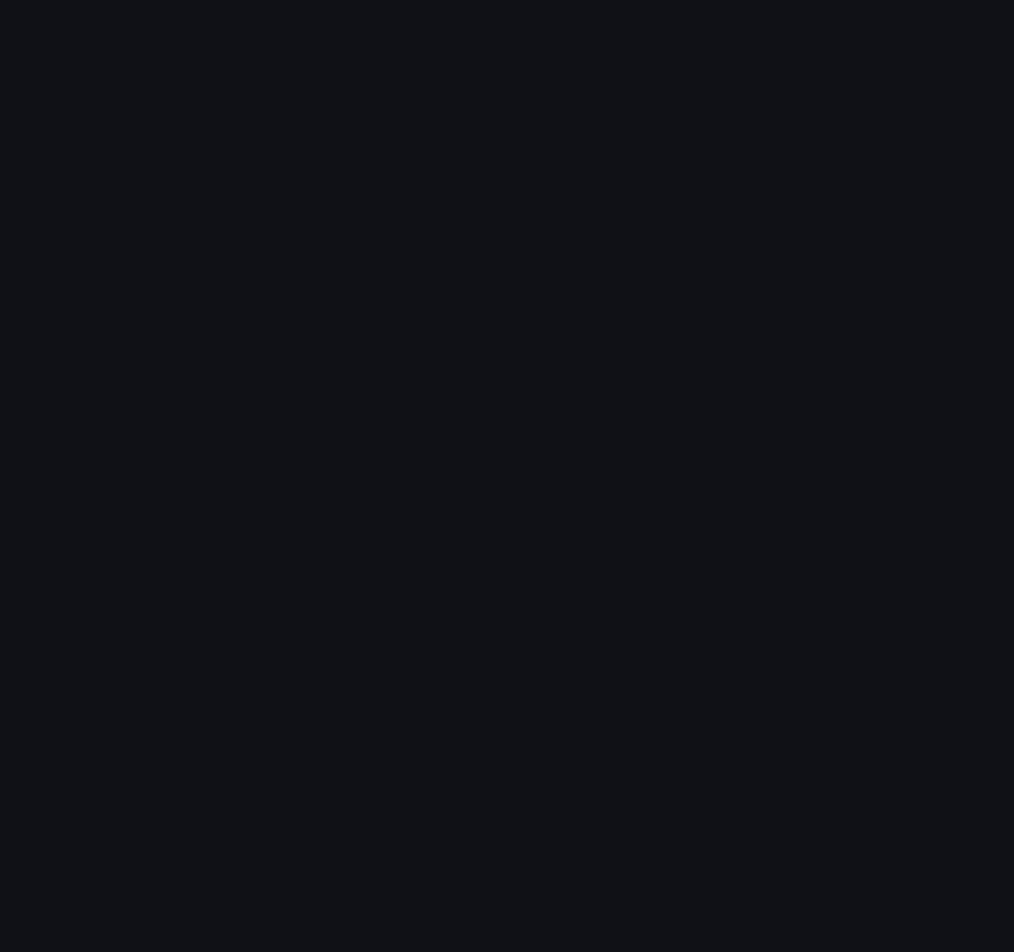
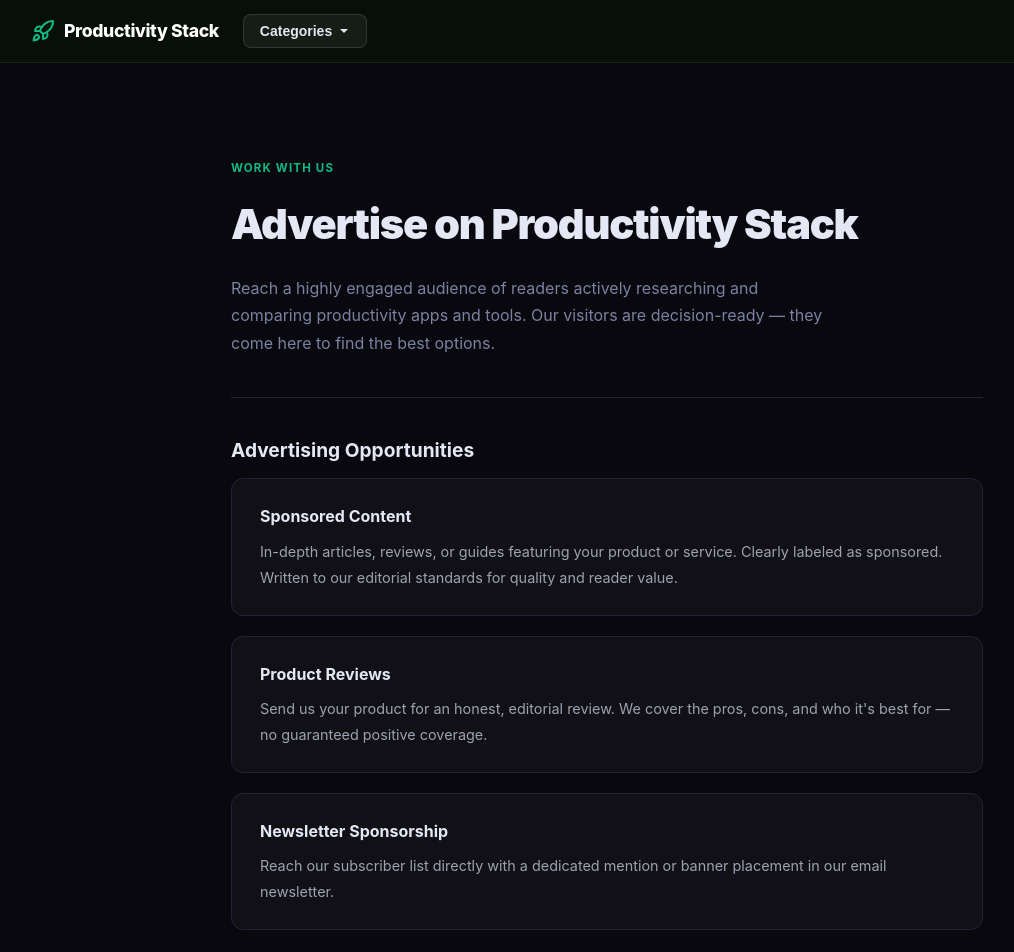
Before and after one commit to conceptsellerbills-cmyk/productivity-stack, a Next.js app: page /advertise in a window 1280 px wide. Before the commit this address had no page. Shown: the top 952 px of the page, without its empty margins (33-1047 px from the left). Before the commit the page ends 800 px from the top, so only its background shows below. Built offline with nearby package versions, Linux system fonts and the light colour scheme.

Commit message:
feat: add Advertise page

```diff
--- /dev/null
+++ b/app/advertise/page.tsx
@@ -0,0 +1,57 @@
+import type { Metadata } from "next";
+export const metadata: Metadata = { title: "Advertise — Productivity Stack", description: "Advertise with Productivity Stack and reach a targeted audience interested in productivity apps and tools." };
+export default function AdvertisePage() {
+  return (
+    <>
+      <style>{`
+  *,*::before,*::after{box-sizing:border-box;margin:0;padding:0}
+  body{background:#09080f;color:#e4e8f4;font-family:-apple-system,BlinkMacSystemFont,"Segoe UI",sans-serif;line-height:1.7}
+  a{color:#10b981;text-decoration:none}
+  a:hover{text-decoration:underline}
+  .page-wrap{max-width:800px;margin:0 auto;padding:56px 24px 100px}
+  .page-eyebrow{font-size:0.72rem;font-weight:700;letter-spacing:0.1em;text-transform:uppercase;color:#10b981;margin-bottom:10px}
+  .page-title{font-size:clamp(1.8rem,4vw,2.6rem);font-weight:900;letter-spacing:-0.03em;margin-bottom:16px;color:#e4e8f4}
+  .page-subtitle{font-size:1rem;color:#7a82a0;margin-bottom:40px;line-height:1.7;max-width:600px}
+  .page-divider{border:none;border-top:1px solid #1e2535;margin:36px 0}
+  h2{font-size:1.2rem;font-weight:700;color:#e4e8f4;margin:32px 0 12px}
+  p{color:#9ca3af;line-height:1.8;margin-bottom:16px}
+  ul{color:#9ca3af;margin:0 0 16px 20px;line-height:1.9}
+  li{margin-bottom:4px}
+  .contact-form{display:flex;flex-direction:column;gap:16px;margin-top:24px}
+  .form-group{display:flex;flex-direction:column;gap:6px}
+  .form-group label{font-size:0.85rem;font-weight:600;color:#c8cad8}
+  .form-group input,.form-group textarea,.form-group select{background:rgba(255,255,255,0.05);border:1px solid rgba(255,255,255,0.1);border-radius:8px;padding:12px 16px;color:#e4e8f4;font-size:0.95rem;font-family:inherit;outline:none;transition:border-color 0.15s;resize:vertical}
+  .form-group input:focus,.form-group textarea:focus,.form-group select:focus{border-color:#10b981}
+  .form-group input::placeholder,.form-group textarea::placeholder{color:#4b5563}
+  .form-submit{background:#10b981;color:#fff;border:none;border-radius:10px;padding:13px 32px;font-size:1rem;font-weight:700;cursor:pointer;align-self:flex-start;transition:opacity 0.15s}
+  .form-submit:hover{opacity:0.85}
+  .info-card{background:rgba(255,255,255,0.03);border:1px solid #1e2535;border-radius:12px;padding:24px 28px;margin-bottom:20px}
+  .info-card h3{font-size:1rem;font-weight:700;color:#e4e8f4;margin-bottom:8px}
+  .info-card p{margin:0;font-size:0.9rem}
+  .highlight-box{background:rgba(16,185,129,0.08);border:1px solid rgba(16,185,129,0.25);border-radius:12px;padding:24px 28px;margin:28px 0}
+  .highlight-box p{margin:0;color:#c8cad8}
+`}</style>
+      <div className="page-wrap">
+        <div className="page-eyebrow">Work With Us</div>
+        <h1 className="page-title">Advertise on Productivity Stack</h1>
+        <p className="page-subtitle">Reach a highly engaged audience of readers actively researching and comparing productivity apps and tools. Our visitors are decision-ready — they come here to find the best options.</p>
+        <hr className="page-divider" />
+        <h2>Advertising Opportunities</h2>
+        <div className="info-card">
+          <h3>Sponsored Content</h3>
+          <p>In-depth articles, reviews, or guides featuring your product or service. Clearly labeled as sponsored. Written to our editorial standards for quality and reader value.</p>
+        </div>
+        <div className="info-card">
+          <h3>Product Reviews</h3>
+          <p>Send us your product for an honest, editorial review. We cover the pros, cons, and who it's best for — no guaranteed positive coverage.</p>
+        </div>
+        <div className="info-card">
+          <h3>Newsletter Sponsorship</h3>
+          <p>Reach our subscriber list directly with a dedicated mention or banner placement in our email newsletter.</p>
+        </div>
+        <h2>Get in Touch</h2>
+        <p>For pricing, media kit, and availability, contact us at <a href="mailto:hello@productivity-stack.com">hello@productivity-stack.com</a> with the subject line "Advertising Inquiry". We'll respond within 2 business days.</p>
+      </div>
+    </>
+  );
+}
```
